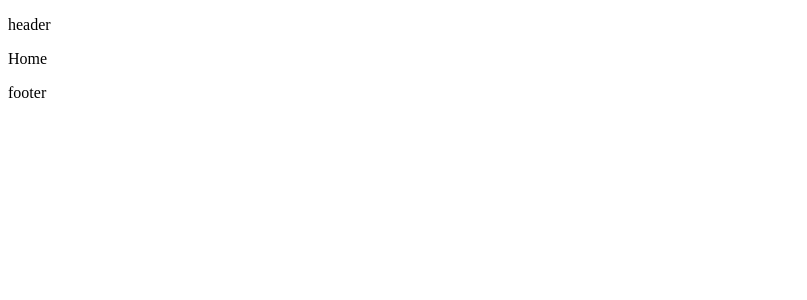
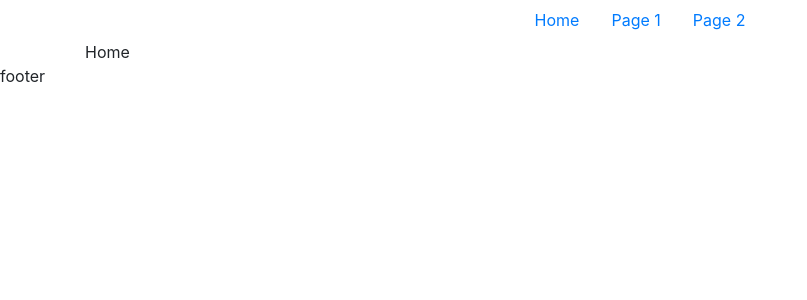
Before and after one commit to amyrhsieh/react-starter, a React app: page / in a window 1280 px wide. Shown: the top 300 px of the page, without its empty margins (0-807 px from the left). Built offline with nearby package versions, Linux system fonts and the light colour scheme.

Commit message:
Nav bar with links.

```diff
--- a/src/components/Header.js
+++ b/src/components/Header.js
@@ -1,10 +1,22 @@
-import React from 'react'
-import { Link } from 'react-router-dom'
+import React from 'react';
 import Nav from 'react-bootstrap/Nav';
 
 const Header = () => (
   <header>
-    <p>header</p>
+    <Nav
+      className="justify-content-center"
+      activeKey="/home"
+    >
+      <Nav.Item>
+        <Nav.Link href="/">Home</Nav.Link>
+      </Nav.Item>
+      <Nav.Item>
+        <Nav.Link href="/page1">Page 1</Nav.Link>
+      </Nav.Item>
+      <Nav.Item>
+        <Nav.Link href="/page2">Page 2</Nav.Link>
+      </Nav.Item>
+    </Nav>
   </header>
 )
 
--- a/src/components/Main.js
+++ b/src/components/Main.js
@@ -5,7 +5,7 @@
 import Page2 from './Page2';
 
 const Main = () => (
-  <main>
+  <main className="container">
     <Switch>
       <Route exact path='/' component={Home}/>
       <Route path='/page1' component={Page1}/>
--- a/src/index.html
+++ b/src/index.html
@@ -3,6 +3,7 @@
   <head>
     <meta charset="utf-8">
     <title>webpack 4 quickstart</title>
+    <link rel="stylesheet" href="https://stackpath.bootstrapcdn.com/bootstrap/4.3.1/css/bootstrap.min.css" integrity="sha384-ggOyR0iXCbMQv3Xipma34MD+dH/1fQ784/j6cY/iJTQUOhcWr7x9JvoRxT2MZw1T" crossorigin="anonymous">
   </head>
   <body>
     <div id="app">
--- a/webpack.config.js
+++ b/webpack.config.js
@@ -1,7 +1,16 @@
+const path = require('path');
 const HtmlWebPackPlugin = require("html-webpack-plugin");
 const MiniCssExtractPlugin = require("mini-css-extract-plugin");
 
 module.exports = {
+  output: {
+    path: path.resolve(__dirname, 'dist'),
+    filename: 'index_bundle.js',
+    publicPath: '/'
+  },
+  devServer: {
+    historyApiFallback: true,
+  },
   module: {
     rules: [
       {
```
